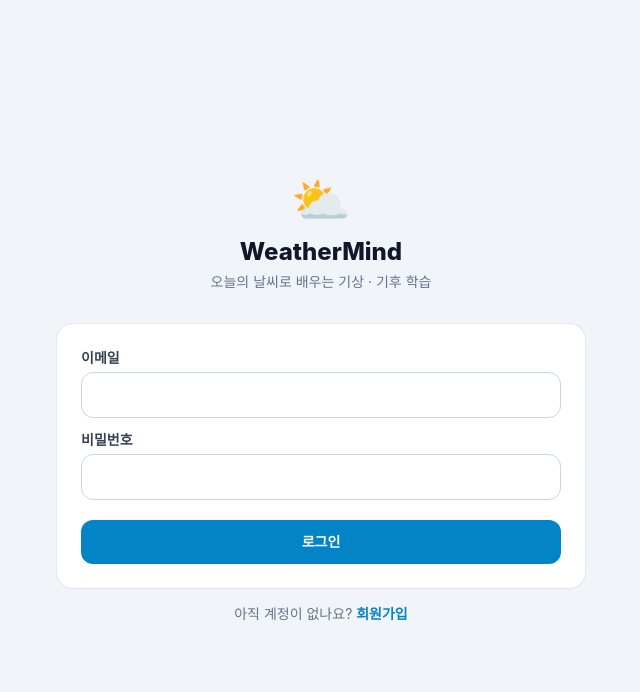
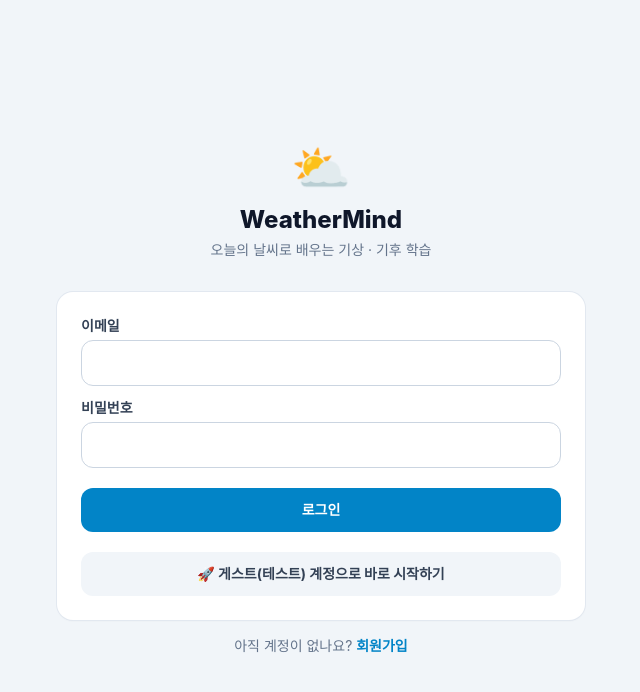
Before and after one commit to NinjaTurtle-max/WeatherMind, a React (Vite) app in the folder frontend/: page /login in a window 1280 px wide. Shown: the top 692 px of the page, without its empty margins (319-959 px from the left). Built offline with nearby package versions, Linux system fonts and the light colour scheme; no server answers.

Commit message:
feat(docs): add observation report 2 and launch PPTs, feat(auth): add guest login bypass button

```diff
--- a/frontend/src/modules/auth/LoginPage.jsx
+++ b/frontend/src/modules/auth/LoginPage.jsx
@@ -31,6 +31,13 @@ export default function LoginPage() {
     } finally {
       setSubmitting(false);
     }
+  };
+
+  const handleGuestLogin = (e) => {
+    e.preventDefault();
+    setTokens({ accessToken: 'guest_access_token', refreshToken: 'guest_refresh_token' });
+    setUser({ email: 'guest@weathermind.ai' });
+    navigate('/', { replace: true });
   };
 
   return (
@@ -81,6 +88,13 @@ export default function LoginPage() {
         >
           {submitting ? '로그인 중...' : '로그인'}
         </button>
+        <button
+          type="button"
+          onClick={handleGuestLogin}
+          className="mt-2 rounded-xl bg-slate-100 py-3 text-sm font-bold text-slate-700 transition hover:bg-slate-200"
+        >
+          🚀 게스트(테스트) 계정으로 바로 시작하기
+        </button>
       </form>
 
       <p className="mt-4 text-center text-sm text-slate-500">
```
Also changed, not shown: 1 other file (tests, documents, lock files or other folders).
